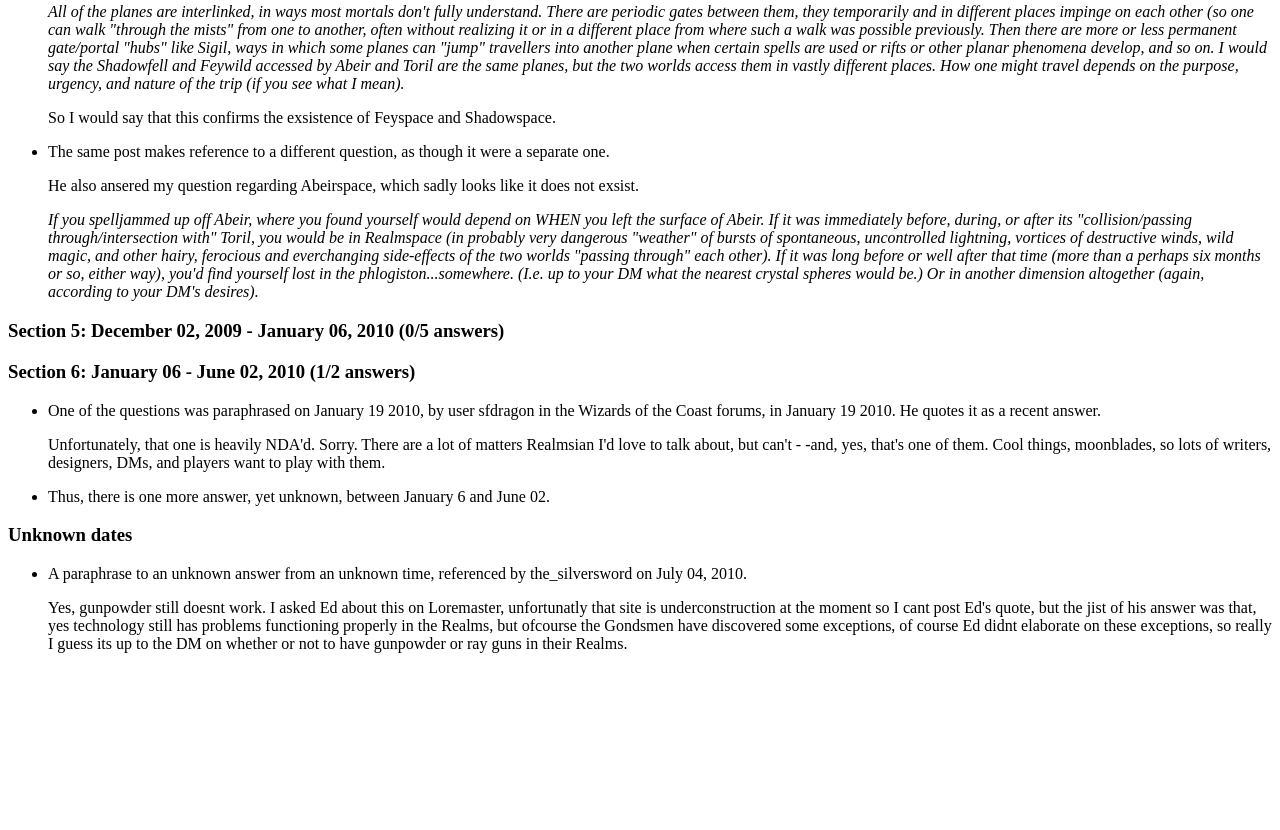
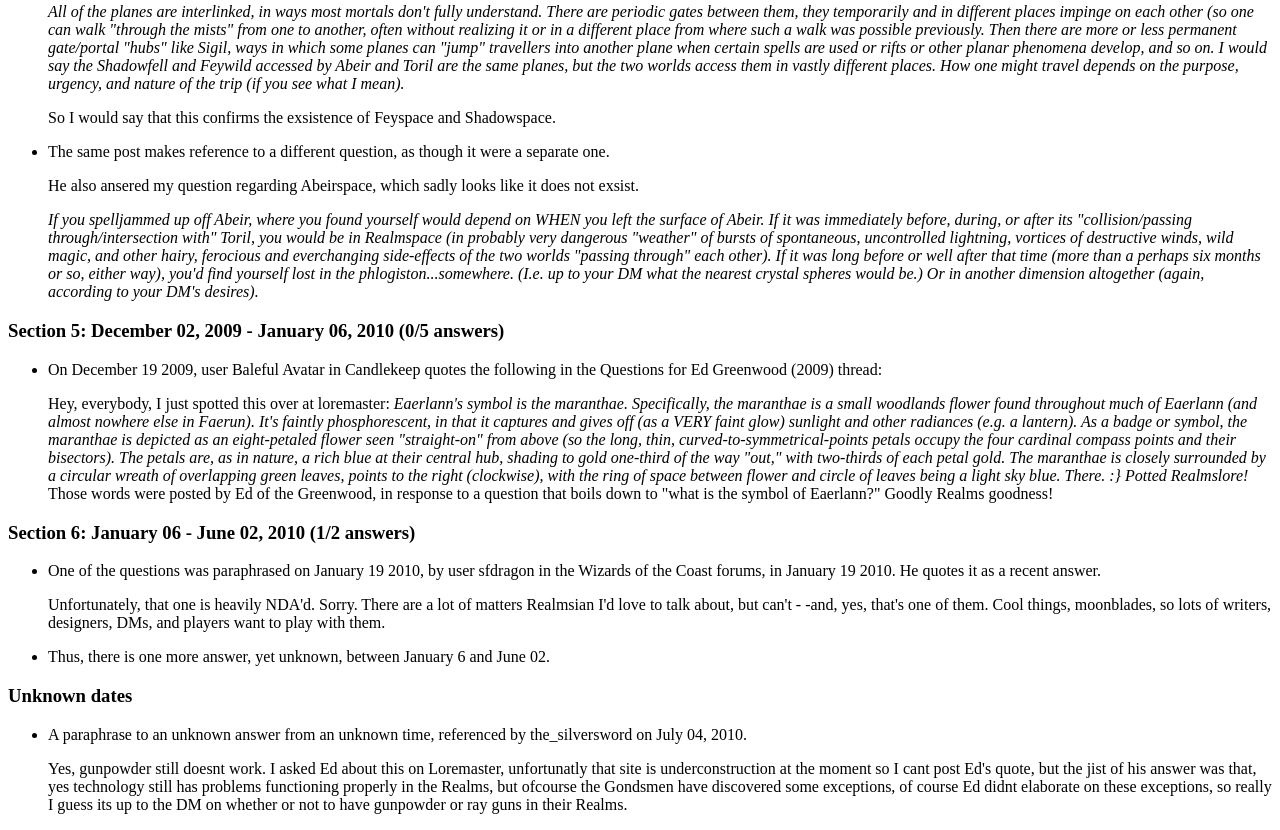
Before and after one commit to ItalianKarsus/LoremasterRebuildProject, a plain HTML site: page index.html in a window 1280 px wide. Shown: the part 2576-3406 px from the top of the page. Before the commit the page ends 3245 px from the top, so only its background shows below. Drawn offline with Linux system fonts and the light colour scheme.

Commit message:
Update index.html

```diff
--- a/index.html
+++ b/index.html
@@ -108,7 +108,20 @@
 </li>
 </ul>
 <h3>Section 5: December 02, 2009 - January 06, 2010 (0/5 answers)</h3>
+<ul>
+<li><p>On December 19 2009, user Baleful Avatar in Candlekeep quotes the following in the Questions for Ed Greenwood (2009) thread:</p>
+<p>Hey, everybody, I just spotted this over at loremaster:
 
+
+<i>Eaerlann's symbol is the maranthae.
+Specifically, the maranthae is a small woodlands flower found throughout much of Eaerlann (and almost nowhere else in Faerun). It's faintly phosphorescent, in that it captures and gives off (as a VERY faint glow) sunlight and other radiances (e.g. a lantern).
+As a badge or symbol, the maranthae is depicted as an eight-petaled flower seen "straight-on" from above (so the long, thin, curved-to-symmetrical-points petals occupy the four cardinal compass points and their bisectors). The petals are, as in nature, a rich blue at their central hub, shading to gold one-third of the way "out," with two-thirds of each petal gold. The maranthae is closely surrounded by a circular wreath of overlapping green leaves, points to the right (clockwise), with the ring of space between flower and circle of leaves being a light sky blue.
+There. :} Potted Realmslore!</i>
+
+
+Those words were posted by Ed of the Greenwood, in response to a question that boils down to "what is the symbol of Eaerlann?"
+Goodly Realms goodness!</p>
+</ul>
 
 <h3>Section 6: January 06 - June 02, 2010 (1/2 answers)</h3>
 <ul>
```
